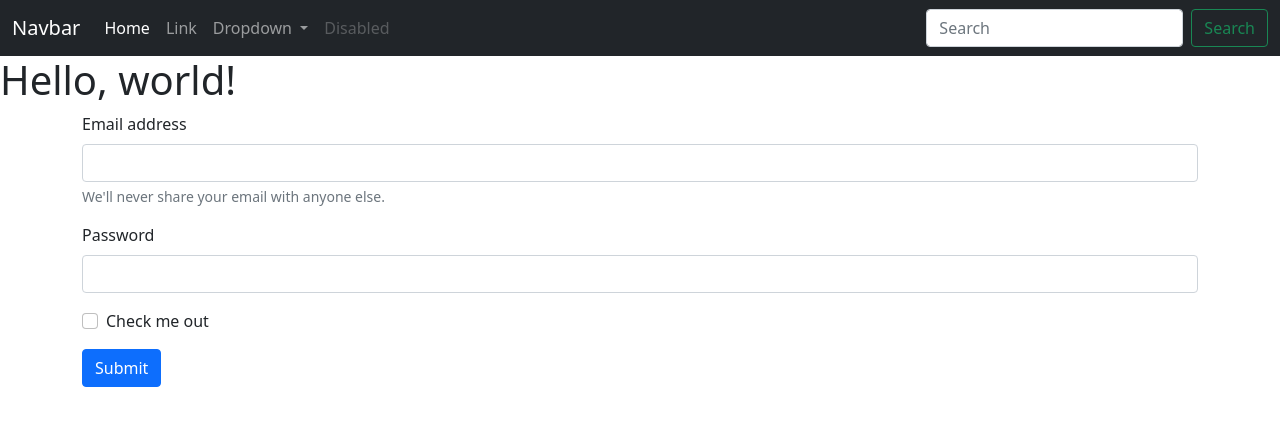
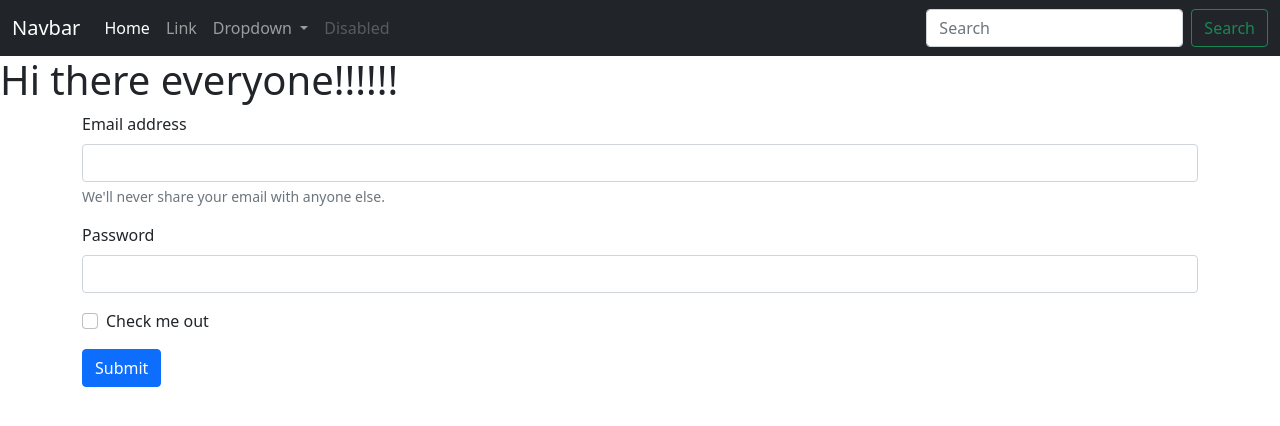
Before and after one commit to madhaviv31/Feat, a plain HTML site: page index.html in a window 1280 px wide. Drawn offline with nearby package versions, Linux system fonts and the light colour scheme.

Commit message:
change header msg

```diff
--- a/index.html
+++ b/index.html
@@ -47,7 +47,7 @@
         </div>
       </div>
     </nav>
-    <h1>Hello, world!</h1>
+    <h1>Hi there everyone!!!!!!</h1>
     <div class="container">
 
         <form>
```
